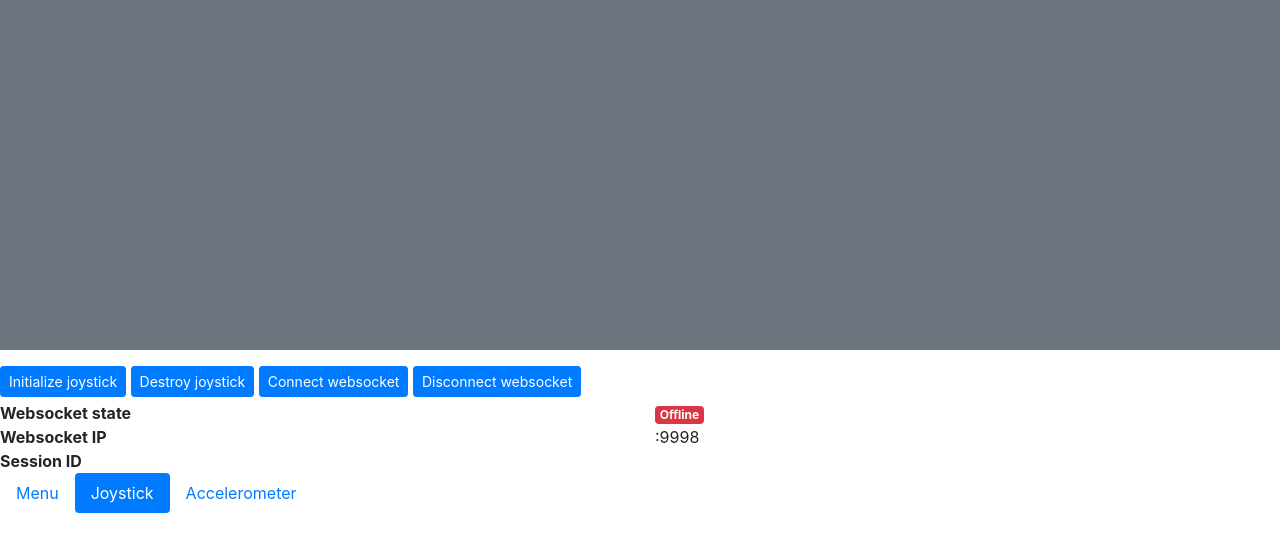
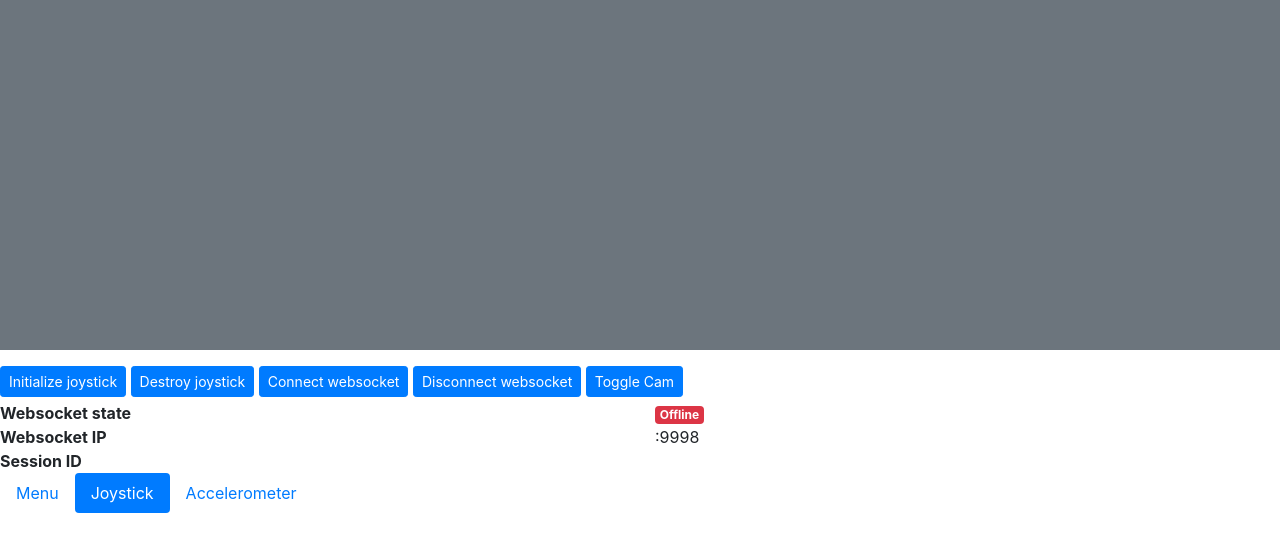
Before and after one commit to gandie/NXT, a Flask app: template pf_nxt/website/templates/joystick.html in a window 1280 px wide. Shown: the top 552 px of the page. Run offline with Flask 2, Linux system fonts and the light colour scheme; the template is opened without the code that fills it, so the values that code supplies are empty; some libraries are stand-ins or nearby versions.

Commit message:
Add motion webcam iframe to joystick page.

```diff
--- a/pf_nxt/website/templates/joystick.html
+++ b/pf_nxt/website/templates/joystick.html
@@ -4,7 +4,6 @@
   <head>
     <meta charset="utf-8">
     <meta name="viewport" content="width=device-width, initial-scale=1, shrink-to-fit=no">
-
     <style type="text/css">
       body {
       overflow	: hidden;
@@ -25,6 +24,10 @@
       -moz-user-select	: none;
       */
       }
+      #cam-container {
+      width		: 640px;
+      height		: 480px;
+      }
     </style>
 
     <script src="static/virtualjoystick.js"></script>
@@ -40,7 +43,10 @@
 
     <div class="bg-secondary mb-3" id="joystick-container">
     </div>
-
+    <div class="collapse" id="cam-collapse">
+      <iframe src="http://{{ip}}:8081" id="cam-container">
+      </iframe>
+    </div>
     <div class="btn-group-sm" role="group" aria-label="Basic example">
       <button type="button" onclick="init_joystick()" class="btn btn-primary mb-1">
         Initialize joystick
@@ -53,6 +59,9 @@
       </button>
       <button type="button" onclick="disconnect_ws()" class="btn btn-primary mb-1">
         Disconnect websocket
+      </button>
+      <button type="button" data-toggle="collapse" data-target="#cam-collapse" aria-expanded="false" aria-controls="cam-collapse" class="btn btn-primary mb-1">
+        Toggle Cam
       </button>
     </div>
 
```
Lines whose indentation alone changed are shown as unchanged.
